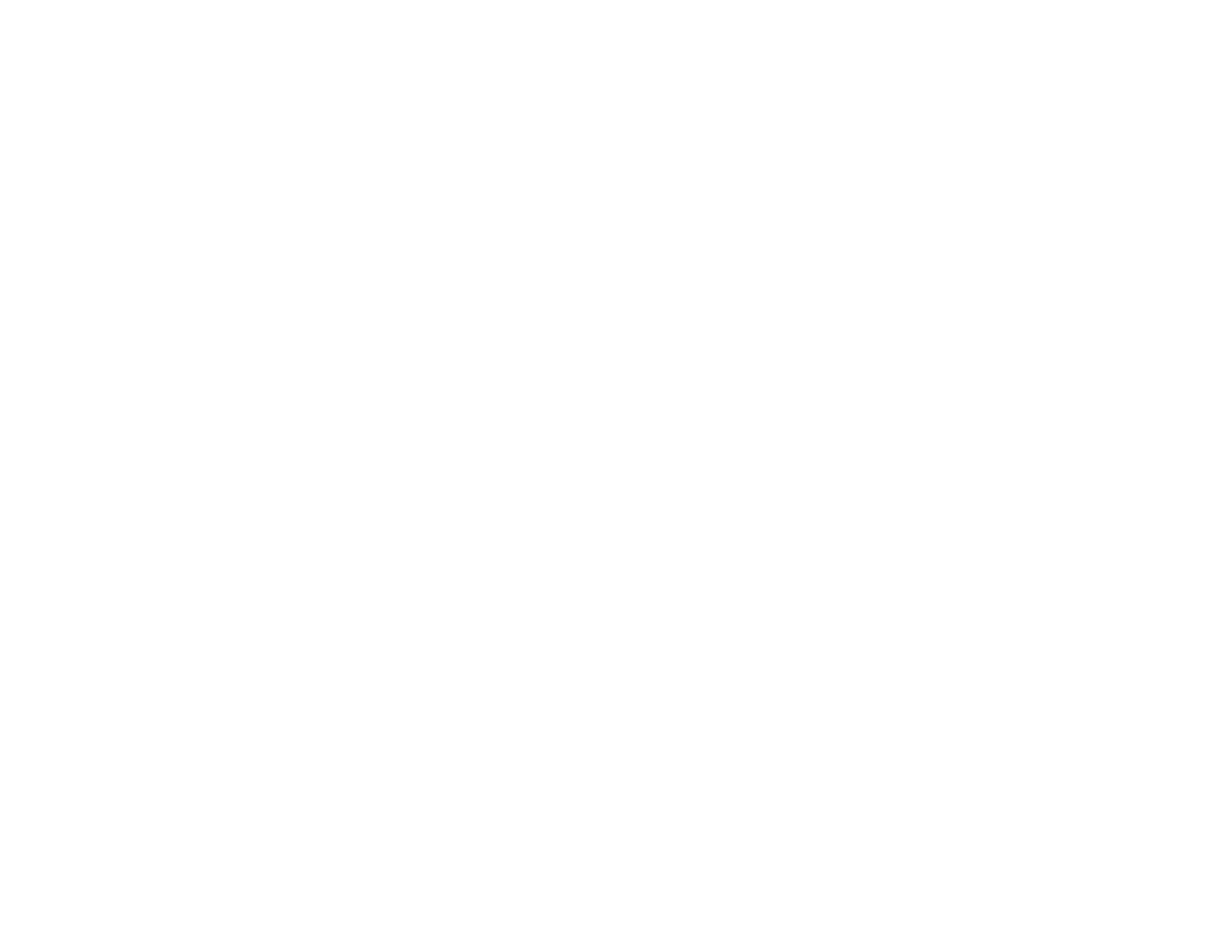
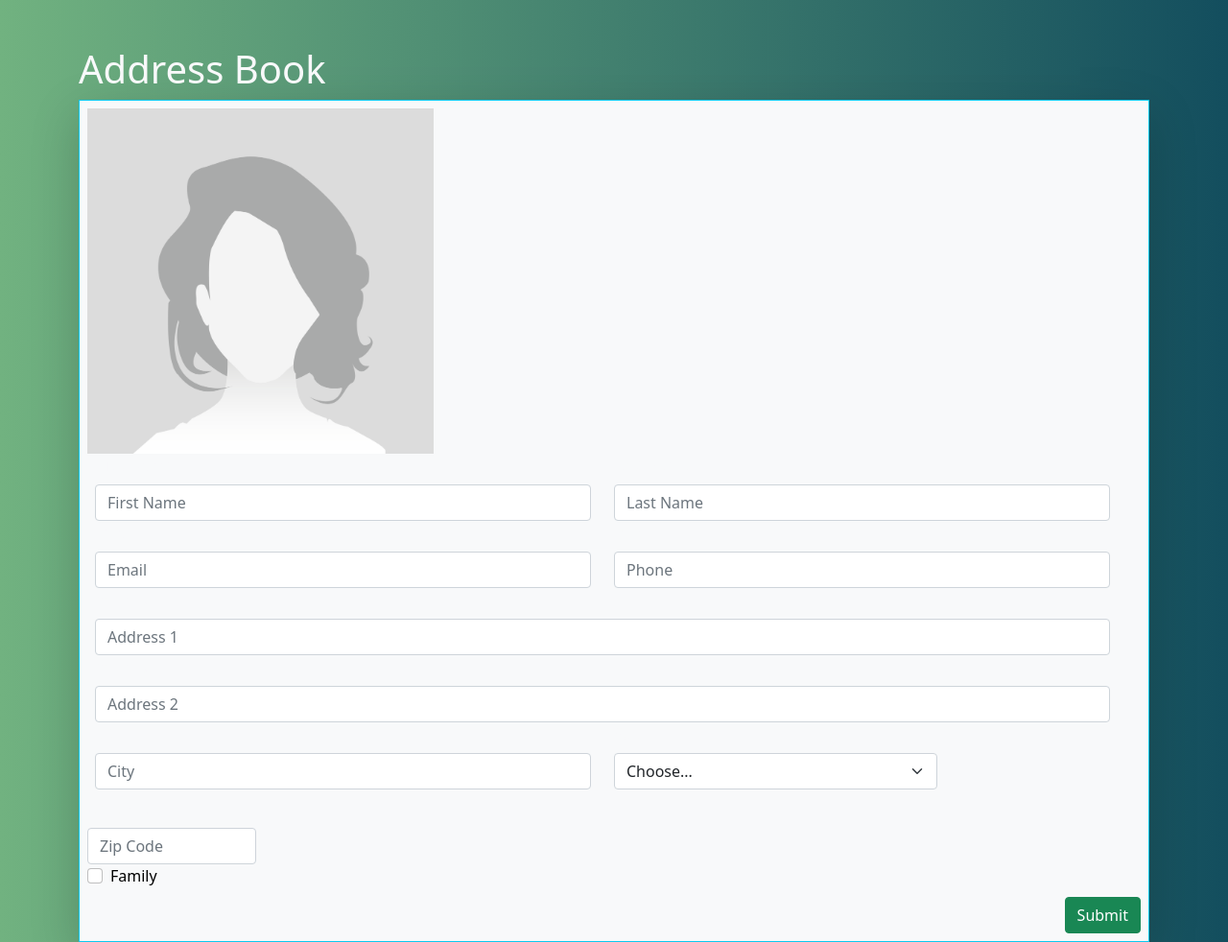
Before and after one commit to ecdavis97/gridPractice3, a plain HTML site: page addressBook.html in a window 1280 px wide. Shown: the whole page at 96% size. Before the commit the page ends 800 px from the top, so only its background shows below. Drawn offline with nearby package versions, Linux system fonts and the light colour scheme.

Commit message:
attempting to update address book

```diff
--- a/addressBook.html
+++ b/addressBook.html
@@ -0,0 +1,145 @@
+<!doctype html>
+<html lang="en">
+
+<link>
+    <title>Address Book</title>
+    <!-- Required meta tags -->
+    <meta charset="utf-8">
+    <meta name="viewport" content="width=device-width, initial-scale=1, shrink-to-fit=no">
+
+    <!-- Bootstrap CSS -->
+    <link href="https://cdn.jsdelivr.net/npm/bootstrap@5.1.1/dist/css/bootstrap.min.css" rel="stylesheet"
+        integrity="sha384-F3w7mX95PdgyTmZZMECAngseQB83DfGTowi0iMjiWaeVhAn4FJkqJByhZMI3AhiU" crossorigin="anonymous">
+
+    <!-- Custom style sheet -->
+    <link href="/css/site.css" rel="stylesheet">
+
+</head>
+
+<body>
+       <div class="container mt-5 text-light">
+           <h1>Address Book</h1>
+            <div class="border border-1 border-info shadow-lg bg-light text-light p-2">
+                <form>
+                    <div class="row g-2">
+                        <div class="col-12 col-md-4">
+                            <div>
+                                <img src="/img/mw1920_GirlOne_4x.png" class="img-fluid">
+                            </div>
+                        </div>
+                    <div class="row">
+                            <div class="col-12 col-md-6">
+                                <label for="firstName" class="form-label">First Name</label>
+                                <input type="text" name="firstName" class="form-control" placeholder="First Name" aria-label="First Name" required>
+                            </div>
+                            <div class="col-12 col-md-6">
+                                <label for="lastName" class="form-label">Last Name</label>
+                                <input type="text" name="lastName" class="form-control" placeholder="Last Name" aria-label="Last Name" required>
+                            </div>
+                            <div class="col-12 col-md-6">
+                                <label for="email" class="form-label">Email</label>
+                                <input type="email" name="email" class="form-control" placeholder="Email" aria-label="Email" required>
+                            </div>
+                            <div class="col-12 col-md-6">
+                                <label for="phone" class="form-label">Phone</label>
+                                <input type="text" name="phone" class="form-control" placeholder="Phone" aria-label="Phone">
+                            </div>
+                            <div class="col-12 col-md-12">
+                                <label for="address" class="form-label">Address</label>
+                                <input type="text" name="address" class="form-control" placeholder="Address 1" aria-label="Address 1" required>
+                            </div>
+                            <div class="col-12 col-md-12">
+                                <label for="addressTwo" class="form-label">Address 2</label>
+                                <input type="text" name="addressTwo" class="form-control" placeholder="Address 2" aria-label="Address 2" required>
+                            </div>
+                            <div class="col-12 col-md-6">
+                                <label for="city" class="form-label">City</label>
+                                <input type="text" name="city" class="form-control" placeholder="City" aria-label="City" required>
+                            </div>
+                            <div class="col-12 col-md-4">
+                                <label for="state" class="form-label">State</label>
+                                <select name="state" class="form-select" placeholder="State" aria-label="State" required>
+                                    <option selected>Choose...</option>
+                                        <option value="AL">Alabama</option>
+                                        <option value="AK">Alaska</option>
+                                        <option value="AZ">Arizona</option>
+                                        <option value="AR">Arkansas</option>
+                                        <option value="CA">California</option>
+                                        <option value="CO">Colorado</option>
+                                        <option value="CT">Connecticut</option>
+                                        <option value="DE">Delaware</option>
+                                        <option value="DC">District Of Columbia</option>
+                                        <option value="FL">Florida</option>
+                                        <option value="GA">Georgia</option>
+                                        <option value="HI">Hawaii</option>
+                                        <option value="ID">Idaho</option>
+                                        <option value="IL">Illinois</option>
+                                        <option value="IN">Indiana</option>
+                                        <option value="IA">Iowa</option>
+                                        <option value="KS">Kansas</option>
+                                        <option value="KY">Kentucky</option>
+                                        <option value="LA">Louisiana</option>
+                                        <option value="ME">Maine</option>
+                                        <option value="MD">Maryland</option>
+                                        <option value="MA">Massachusetts</option>
+                                        <option value="MI">Michigan</option>
+                                        <option value="MN">Minnesota</option>
+                                        <option value="MS">Mississippi</option>
+                                        <option value="MO">Missouri</option>
+                                        <option value="MT">Montana</option>
+                                        <option value="NE">Nebraska</option>
+                                        <option value="NV">Nevada</option>
+                                        <option value="NH">New Hampshire</option>
+                                        <option value="NJ">New Jersey</option>
+                                        <option value="NM">New Mexico</option>
+                                        <option value="NY">New York</option>
+                                        <option value="NC">North Carolina</option>
+                                        <option value="ND">North Dakota</option>
+                                        <option value="OH">Ohio</option>
+                                        <option value="OK">Oklahoma</option>
+                                        <option value="OR">Oregon</option>
+                                        <option value="PA">Pennsylvania</option>
+                                        <option value="RI">Rhode Island</option>
+                                        <option value="SC">South Carolina</option>
+                                        <option value="SD">South Dakota</option>
+                                        <option value="TN">Tennessee</option>
+                                        <option value="TX">Texas</option>
+                                        <option value="UT">Utah</option>
+                                        <option value="VT">Vermont</option>
+                                        <option value="VA">Virginia</option>
+                                        <option value="WA">Washington</option>
+                                        <option value="WV">West Virginia</option>
+                                        <option value="WI">Wisconsin</option>
+                                        <option value="WY">Wyoming</option>
+                                </select>
+                            </div>
+                            </div>
+
+                        <div class="col-2">
+                            <label for="zipCode" class="form-label">Zip Code</label>
+                            <input type="text" name="zipCode" class="form-control" placeholder="Zip Code" aria-label="Zip Code" required>
+                        </div>
+                          </div>
+                          <div class="col">
+                            <div class="form-check text-black">
+                                <input class="form-check-input" type="checkbox" value="" id="flexCheckDefault" required>
+                                <label class="form-check-label" for="flexCheckDefault">
+                                  Family
+                                </label>
+                              </div>
+                          </div>
+                        <div class="col-12 text-end">
+                            <button type="submit" class="btn btn-success mt-2">Submit</button>
+                        </div>
+                    </div>
+                </form>
+           </div>
+       </div>
+
+    <!-- Bootstrap JS -->
+    <script src="https://cdn.jsdelivr.net/npm/bootstrap@5.1.1/dist/js/bootstrap.bundle.min.js"
+        integrity="sha384-/bQdsTh/da6pkI1MST/rWKFNjaCP5gBSY4sEBT38Q/9RBh9AH40zEOg7Hlq2THRZ" crossorigin="anonymous">
+    </script>
+</body>
+
+</html>
--- a/css/site.css
+++ b/css/site.css
@@ -5,3 +5,25 @@ body {
     background: linear-gradient(to right, #71B280, #134E5E); /* W3C, IE 10+/ Edge, Firefox 16+, Chrome 26+, Opera 12+, Safari 7+ */
 
 }
+
+.square-img-container {
+    position: relative;
+}
+
+.square-img{
+    position: absolute;
+    width: 100%;
+    height: 100%;
+    object-fit: cover;
+    object-position: top;
+    border-radius: 10px;
+    border-style: solid;
+    border-color: lightgray;
+
+}
+
+.square-img-container::after{
+    content: "";
+    display:block;
+    padding-bottom: 100%;
+}
```
Also changed, not shown: img/ClaudiaBlack.png (added), img/CourtenayTaylor.png (added), img/DefaultContactImage.png (added), img/FrankLangella.png (added), img/GinaTorres.png (added), img/LanceReddick.png (added), img/MoiraQuirk.png (added), img/NeilKaplan.png (added), img/NolanNorth.png (added), img/PageLeong.png (added), img/ProfilePicPT.png (added), img/ProfilePicSQ.png (added), img/ProfilePicWS.jpg (added), img/ProfilePicWS.png (added), 1 more files.
